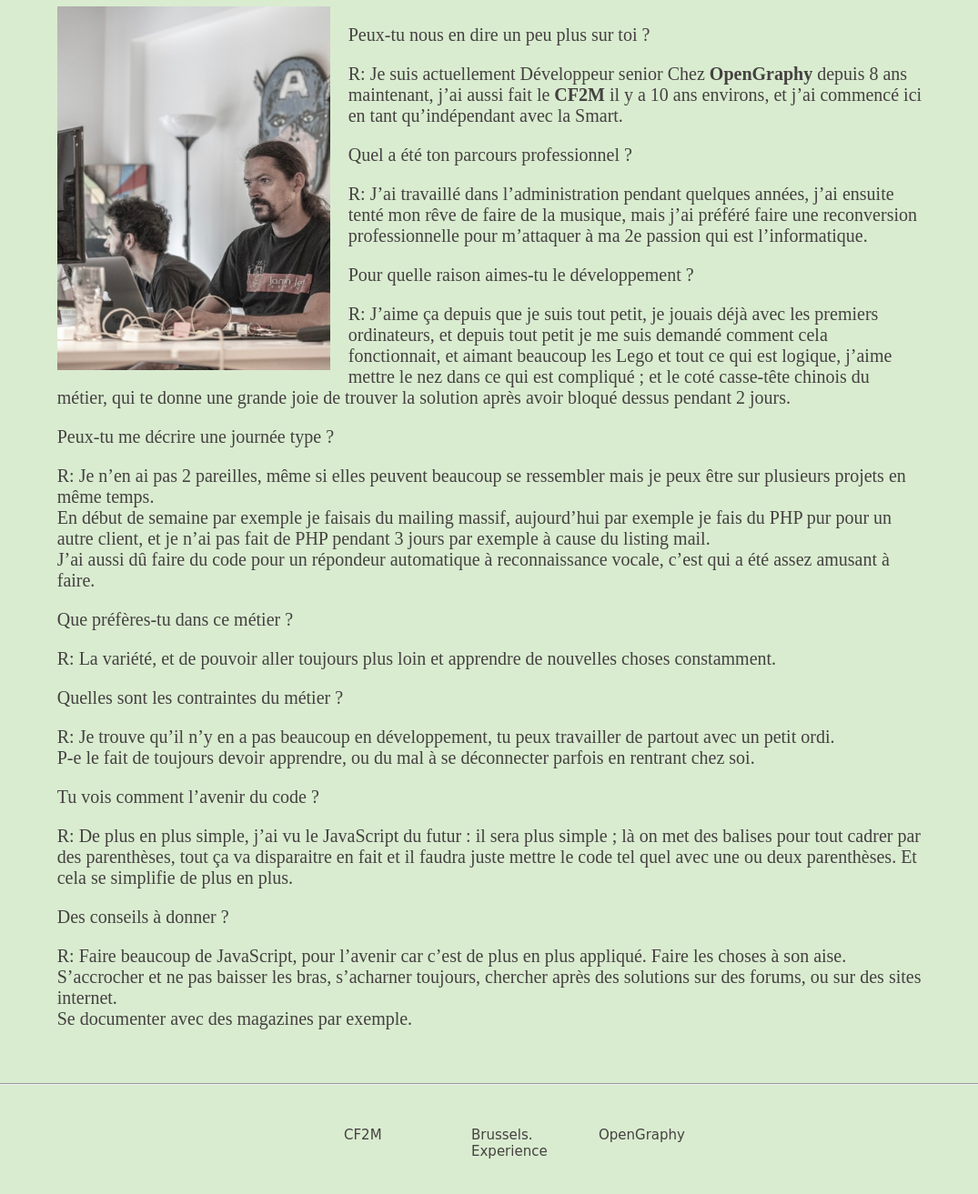
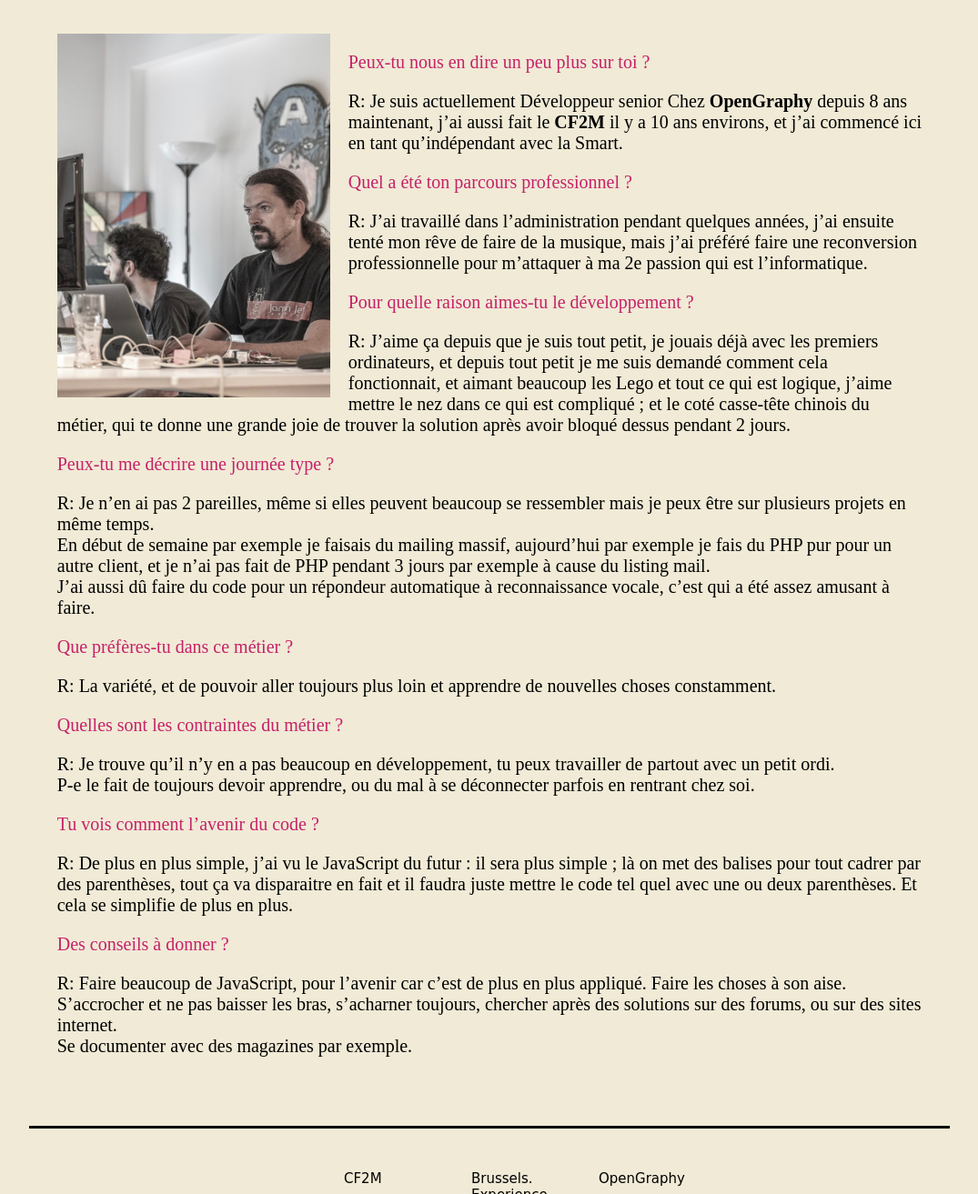
Before and after one commit to SLaetitia/projet, a plain HTML site: page entreprise/interview.html in a window 1280 px wide. Shown: the part 407-1720 px from the top of the page at 91% size, without its empty margins (102-1177 px from the left). Drawn offline with Linux system fonts and the light colour scheme; a web font is replaced by a local one.

Commit message:
projet fin prefo

```diff
--- a/entreprise/interview.html
+++ b/entreprise/interview.html
@@ -32,47 +32,46 @@
 		</li>
 	</ul>
 </nav>
-<br>
-<hr>
-	<h1>L'interview avec Mike</h1>
+
+	<h1>L'interview avec Michael Godefroid</h1>
 
 	<main>
 	<section>
 		<img class="mike" src="../image/1.jpg" width="300" height="400" alt="Mike Dev senior">
 
-		<p>Peux-tu nous en dire un peu plus sur toi ?</p>
-		<p>R: Je suis actuellement Développeur senior Chez <strong>OpenGraphy</strong> depuis 8 ans maintenant, j’ai aussi fait le <strong>CF2M</strong> il y a 10 ans environs, et j’ai commencé ici en tant qu’indépendant avec la Smart. </p>
+		<p class="question">Peux-tu nous en dire un peu plus sur toi ?</p>
+		<p class="reponse">R: Je suis actuellement Développeur senior Chez <strong>OpenGraphy</strong> depuis 8 ans maintenant, j’ai aussi fait le <strong>CF2M</strong> il y a 10 ans environs, et j’ai commencé ici en tant qu’indépendant avec la Smart. </p>
 
-		<p>Quel a été ton parcours professionnel ?</p>
-		<p>R: J’ai travaillé dans l’administration pendant quelques années, j’ai ensuite tenté mon rêve de faire de la musique, mais j’ai préféré faire une reconversion professionnelle pour m’attaquer à ma 2e passion qui est l’informatique.</p>
+		<p class="question">Quel a été ton parcours professionnel ?</p>
+		<p class="reponse">R: J’ai travaillé dans l’administration pendant quelques années, j’ai ensuite tenté mon rêve de faire de la musique, mais j’ai préféré faire une reconversion professionnelle pour m’attaquer à ma 2e passion qui est l’informatique.</p>
 
-		<p>Pour quelle raison aimes-tu le développement ?</p>
-		<p>R: J’aime ça depuis que je suis tout petit, je jouais déjà avec les premiers ordinateurs, et depuis tout petit je me suis demandé comment cela fonctionnait, et aimant beaucoup les Lego et tout ce qui est logique, j’aime mettre le nez dans ce qui est compliqué ; et le coté casse-tête chinois du métier, qui te donne une grande joie de trouver la solution après avoir bloqué dessus pendant 2 jours.</p>
+		<p class="question">Pour quelle raison aimes-tu le développement ?</p>
+		<p class="reponse">R: J’aime ça depuis que je suis tout petit, je jouais déjà avec les premiers ordinateurs, et depuis tout petit je me suis demandé comment cela fonctionnait, et aimant beaucoup les Lego et tout ce qui est logique, j’aime mettre le nez dans ce qui est compliqué ; et le coté casse-tête chinois du métier, qui te donne une grande joie de trouver la solution après avoir bloqué dessus pendant 2 jours.</p>
 
-		<p>Peux-tu me décrire une journée type ?</p>
-		<p>R: Je n’en ai pas 2 pareilles, même si elles peuvent beaucoup se ressembler mais je peux être sur plusieurs projets en même temps.<br>
+		<p class="question">Peux-tu me décrire une journée type ?</p>
+		<p class="reponse">R: Je n’en ai pas 2 pareilles, même si elles peuvent beaucoup se ressembler mais je peux être sur plusieurs projets en même temps.<br>
 		En début de semaine par exemple je faisais du mailing massif, aujourd’hui par exemple je fais du PHP pur pour un autre client, et je n’ai pas fait de PHP pendant 3 jours par exemple à cause du listing mail.<br>
 		J’ai aussi dû faire du code pour un répondeur automatique à reconnaissance vocale, c’est qui a été assez amusant à faire.</p>
 
-		<p>Que préfères-tu dans ce métier ?</p>
-		<p>R: La variété, et de pouvoir aller toujours plus loin et apprendre de nouvelles choses constamment.</p>
+		<p class="question">Que préfères-tu dans ce métier ?</p>
+		<p class="reponse">R: La variété, et de pouvoir aller toujours plus loin et apprendre de nouvelles choses constamment.</p>
 
-		<p>Quelles sont les contraintes du métier ?</p>
-		<p>R: Je trouve qu’il n’y en a pas beaucoup en développement, tu peux travailler de partout avec un petit ordi. <br>
+		<p class="question">Quelles sont les contraintes du métier ?</p>
+		<p class="reponse">R: Je trouve qu’il n’y en a pas beaucoup en développement, tu peux travailler de partout avec un petit ordi. <br>
 		P-e le fait de toujours devoir apprendre, ou du mal à se déconnecter parfois en rentrant chez soi.</p>
 
-		<p>Tu vois comment l’avenir du code ?</p>
-		<p>R: De plus en plus simple, j’ai vu le JavaScript du futur : il sera plus simple ; là on met des balises pour tout cadrer par des parenthèses, tout ça va disparaitre en fait et il faudra juste mettre le code tel quel avec une ou deux parenthèses. Et cela se simplifie de plus en plus.</p>
+		<p class="question">Tu vois comment l’avenir du code ?</p>
+		<p class="reponse">R: De plus en plus simple, j’ai vu le JavaScript du futur : il sera plus simple ; là on met des balises pour tout cadrer par des parenthèses, tout ça va disparaitre en fait et il faudra juste mettre le code tel quel avec une ou deux parenthèses. Et cela se simplifie de plus en plus.</p>
 
-		<p>Des conseils à donner ?</p>
-		<p>R: Faire beaucoup de JavaScript, pour l’avenir car c’est de plus en plus appliqué.
+		<p class="question">Des conseils à donner ?</p>
+		<p class="reponse">R: Faire beaucoup de JavaScript, pour l’avenir car c’est de plus en plus appliqué.
 		Faire les choses à son aise.<br>
 		S’accrocher et ne pas baisser les bras, s’acharner toujours, chercher après des solutions sur des forums, ou sur des sites internet.<br>
 		Se documenter avec des magazines par exemple.</p>
 
 	</section>
 	</main>
-<hr>
+
 	<footer>
 		<ul>
 		<li><a href="https://www.cf2m.be/" target="_blank">CF2M</a></li>
--- a/styles.css
+++ b/styles.css
@@ -1,10 +1,10 @@
 body{
-background-color: #d9ecd0;
+background-color:#F0EAD6;
 
 }
 header{
 background-image: url('https://images.pexels.com/photos/248515/pexels-photo-248515.png?auto=compress&cs=tinysrgb&dpr=2&h=650&w=940');
-background-color: #d9ecd0;
+background-color:#F0EAD6;
 width: 80%;
 height: 200px;
 margin:auto;
@@ -14,16 +14,19 @@ margin-bottom: center;
 
 nav{
 text-align: center;
-width: 85%;
-height: 50px;
+width: 80%;
+height: 80px;
 margin:auto;
 margin-top:auto;
 margin-bottom:center;
-background-color: #d9ecd0;
+background-color:#F0EAD6;
+border-bottom: 3px solid black;
+padding-bottom: 25px;
+
 
 }
 h1,h2,h3{
-	color:#454140;
+	color:#000000;
 	text-align: center;
 }
 ul{
@@ -35,26 +38,24 @@ justify-content:center;
 li a{
 display: block;
 width:80px;
-height:40px;
+height:20px;
 text-decoration: none;
 padding:30px ;
 font-family: 'Calistoga', cursive;
 font-size: 15px;
-color:#454140;
+color:#000000;
 
 }
 li a:hover{
-background-color: #77a8a8;
-color:#454140;
+background-color: #9E1030;
 font-size: 15px;
 }
 li a:active{
 	text-align:center;
-	background-color:#d9ecd0;
+	background-color:#F0EAD6;
 	font-size: 15px;
 }
 p{
-	color:#454140;
 	font-size: 20px;
 }
 main {
@@ -65,7 +66,9 @@ width: 80%;
 height:40%;
 margin:auto;
 margin bottom: 10px;
-background-color: #d9ecd0;
+background-color:#F0EAD6;
+border-bottom: 3px solid black;
+padding-bottom: 25px;
 
 }
 section{
@@ -73,7 +76,7 @@ margin: 0 auto;
 padding: 3%;
 width: auto;
 height: auto;
-background-color:#d9ecd0;
+background-color:#F0EAD6;
 
 }
 section a{
@@ -86,15 +89,11 @@ padding:1%;
 height:auto;
 }
 
-
-
 footer{
 width: 100%;
 height: auto;
 margin:auto;
-margin-top:auto;
-margin-bottom:auto;
-background-color: #d9ecd0;
+background-color:#F0EAD6;
 }
 
 #menu {
@@ -129,7 +128,7 @@ height:220px;
   background-color: ;
   font-size: 20pt;
   font-weight: bolder;
-  color: black;
+  color: #000000;
 }
 
 .mike {
@@ -140,3 +139,9 @@ height:220px;
 ol.circle{
   list-style-type: circle;
 }
+.question {
+color:#C62168;
+}
+.reponse {
+color:#000000;
+}
```
Also changed, not shown: entreprise/OpenGraphy.html (+23 -8 lines), entreprise/formation.html (+9 -5 lines), exposition/presentation.html (+2 -3 lines), index.html (+6 -5 lines), image/organigramme.png (added), image/test organigramme.png (added), 4 other files.
